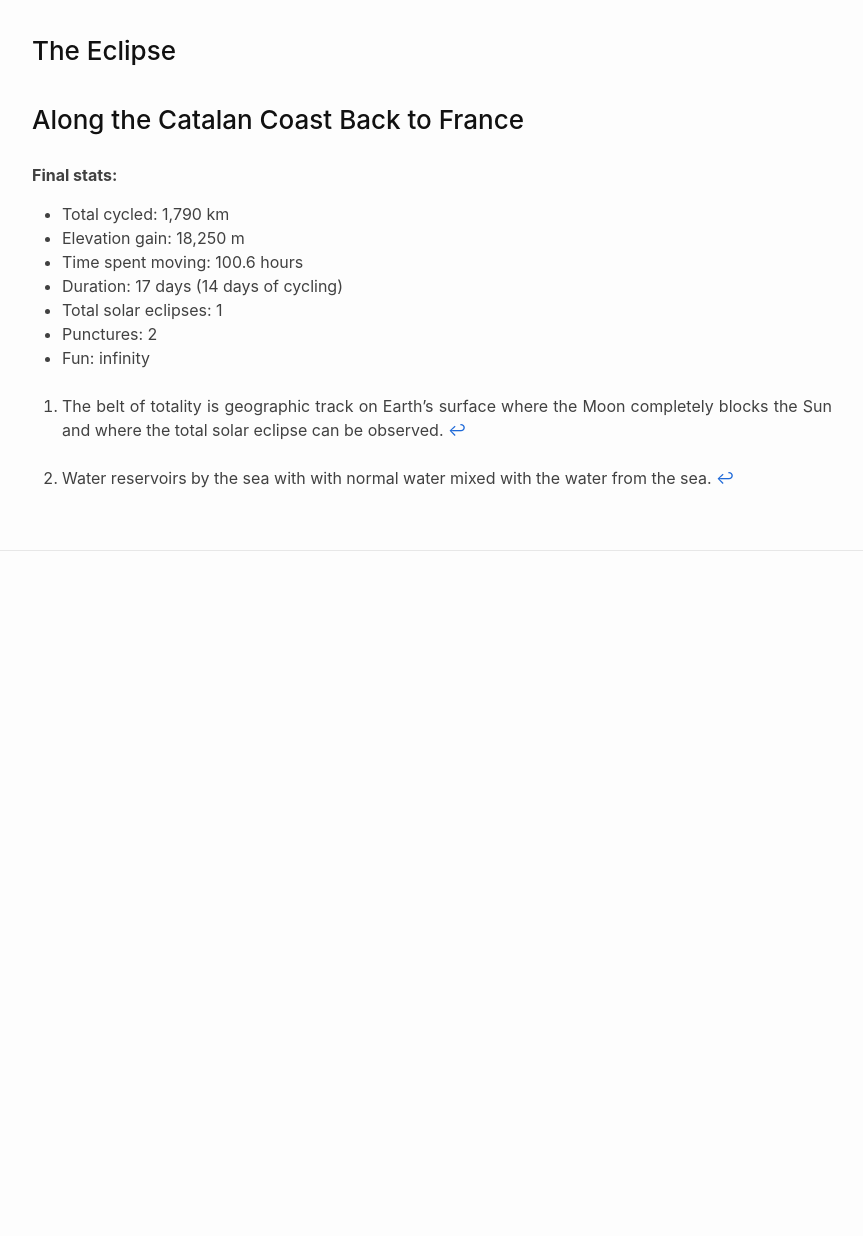
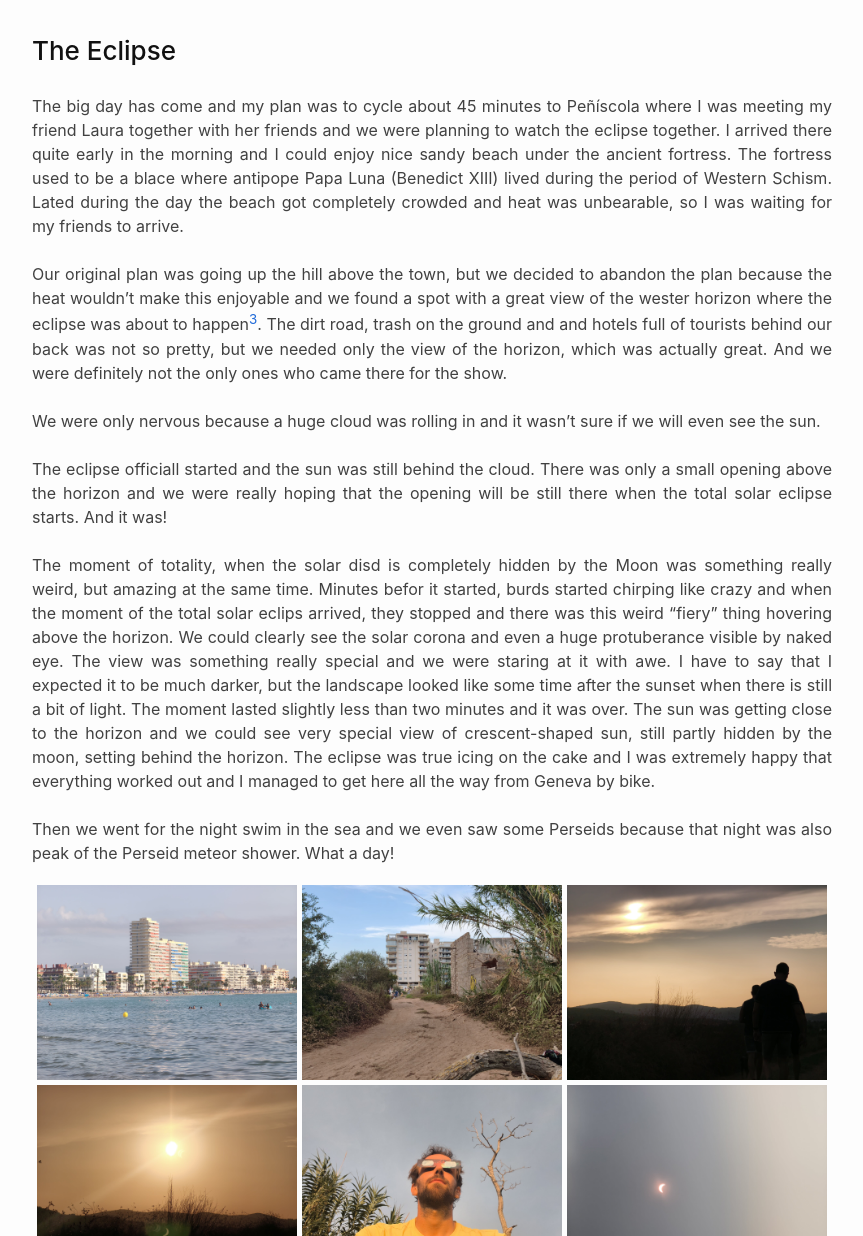
Before and after one commit to otheiner/blog, a Jekyll site: the page built from _posts/2026-08-19-Project_Eclipse.md, in a window 1280 px wide and 1400 px high, scrolled down 10893 px, cut to the strip 164-1400 px from the top of the window. Shown: the whole strip, without its empty margins (208-1071 px from the left). Built offline with Jekyll 4.4.1, drawn with Linux system fonts in a browser that asks for light colours; before the commit the page ends 11698 px from its top, so only the background shows below that; some of the changed text lies outside the part shown.

Commit message:
Eclipse part

```diff
--- a/_posts/2026-08-19-Project_Eclipse.md
+++ b/_posts/2026-08-19-Project_Eclipse.md
@@ -172,8 +172,32 @@ Now the plan was not to look too much like a homless while relaxing on the beach
 
 ### The Eclipse
 
+The big day has come and my plan was to cycle about 45 minutes to Peñíscola where I was meeting my friend Laura together with her friends and we were planning to watch the eclipse together. I arrived there quite early in the morning and I could enjoy nice sandy beach under the ancient fortress. The fortress used to be a blace where antipope Papa Luna (Benedict XIII) lived during the period of Western Schism. Lated during the day the beach got completely crowded and heat was unbearable, so I was waiting for my friends to arrive.
+
+Our original plan was going up the hill above the town, but we decided to abandon the plan because the heat wouldn't make this enjoyable and we found a spot with a great view of the wester horizon where the eclipse was about to happen[^3]. The dirt road, trash on the ground and and hotels full of tourists behind our back was not so pretty, but we needed only the view of the horizon, which was actually great. And we were definitely not the only ones who came there for the show.
+
+We were only nervous because a huge cloud was rolling in and it wasn't sure if we will even see the sun.
+
+The eclipse officiall started and the sun was still behind the cloud. There was only a small opening above the horizon and we were really hoping that the opening will be still there when the total solar eclipse starts. And it was!
+
+The moment of totality, when the solar disd is completely hidden by the Moon was something really weird, but amazing at the same time. Minutes befor it started, burds started chirping like crazy and when the moment of the total solar eclips arrived, they stopped and there was this weird "fiery" thing hovering above the horizon. We could clearly see the solar corona and even a huge protuberance visible by naked eye. The view was something really special and we were staring at it with awe. I have to say that I expected it to be much darker, but the landscape looked like some time after the sunset when there is still a bit of light. The moment lasted slightly less than two minutes and it was over. The sun was getting close to the horizon and we could see very special view of crescent-shaped sun, still partly hidden by the moon, setting behind the horizon. The eclipse was true icing on the cake and I was extremely happy that everything worked out and I managed to get here all the way from Geneva by bike.
+
+Then we went for the night swim in the sea and we even saw some Perseids because that night was also peak of the Perseid meteor shower. What a day!
+
+{% include gallery.html
+	type="justified"
+	images="/assets/images/ProjectEclipse/0350.jpg > Morning swim in Peñíscol at beaches getting full of tourists.;
+			/assets/images/ProjectEclipse/0355.jpg > That's how our observation place looked like. I agree, there are prettier spots.;
+			/assets/images/ProjectEclipse/0358.jpg > The eclipse already started and the cloud formed only a small opening above the horizon.;
+			/assets/images/ProjectEclipse/0361.jpg > It's happening! The sun was too bright, but you can see some reflection of the 'cut-out sun' on the lens of my phone camera.;
+			/assets/images/ProjectEclipse/0362.jpg > Eclipse SWAG!;
+			/assets/images/ProjectEclipse/0360.jpg > Sun captures through the filter of solar glasses on my phone camera.;
+			/assets/images/ProjectEclipse/0365.jpg > This was the moment! It looked so surreal and we could see details in solar corona which my phone didn't manage to capture.;
+			/assets/images/ProjectEclipse/0368.jpg > The end of the show.;
+			"%}
 
 
+[^3]: The total eclipse was happening during the sunset only four degrees above horizon.
 
 ### Along the Catalan Coast Back to France
 
```
Also changed, not shown: assets/images/ProjectEclipse/0350.jpg (added), assets/images/ProjectEclipse/0355.jpg (added), assets/images/ProjectEclipse/0358.jpg (added), assets/images/ProjectEclipse/0360.jpg (added), assets/images/ProjectEclipse/0361.jpg (added), assets/images/ProjectEclipse/0362.jpg (added), assets/images/ProjectEclipse/0365.jpg (added), assets/images/ProjectEclipse/0368.jpg (added).
